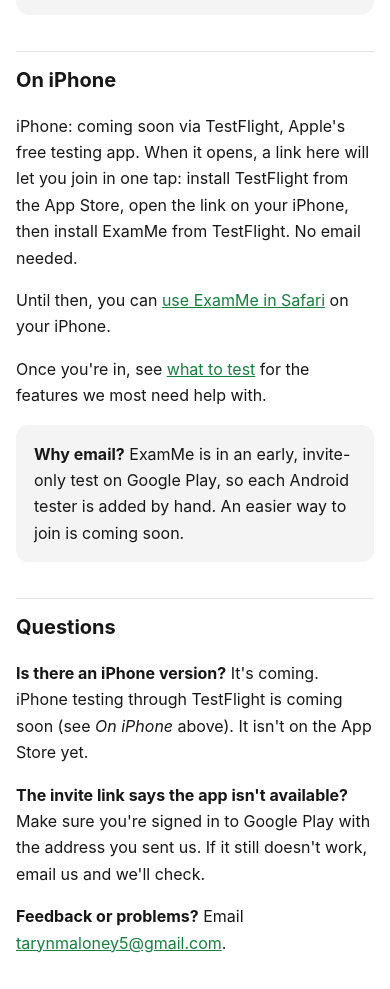
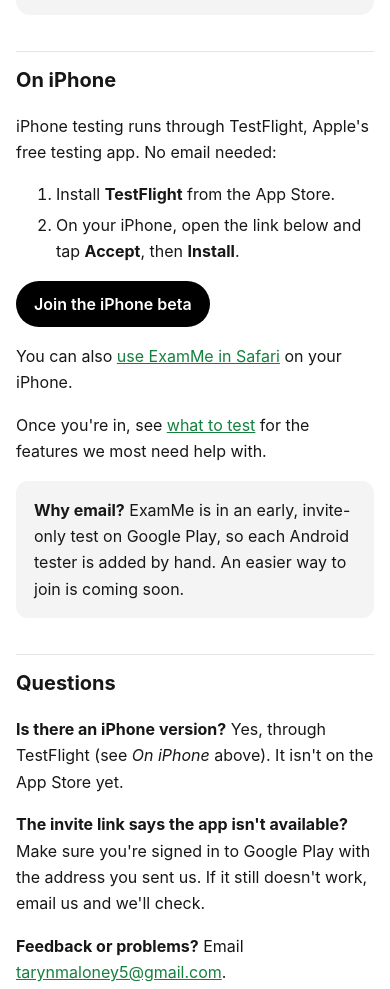
Before and after one commit to tarynmaloney5-ui/exammenow-site, a plain HTML site: page testers.html in a window 390 px wide. Shown: the part 879-1868 px from the top of the page. Drawn offline with Linux system fonts and the light colour scheme.

Commit message:
Add the public TestFlight link for the iPhone beta
Co-Authored-By: Claude Opus 5.5 <noreply@anthropic.com>

```diff
--- a/testers.html
+++ b/testers.html
@@ -4,7 +4,7 @@
 <meta charset="utf-8">
 <meta name="viewport" content="width=device-width, initial-scale=1">
 <title>Become a tester · ExamMe</title>
-<meta name="description" content="Try ExamMe on Android before it launches, with iPhone coming soon via TestFlight.">
+<meta name="description" content="Try ExamMe on Android or iPhone before it launches.">
 <meta name="theme-color" content="#000000">
 <link rel="icon" href="icon.png">
 <link rel="stylesheet" href="style.css">
@@ -47,8 +47,13 @@
 </ol>
 
 <h2>On iPhone</h2>
-<p>iPhone: coming soon via TestFlight, Apple's free testing app. When it opens, a link here will let you join in one tap: install TestFlight from the App Store, open the link on your iPhone, then install ExamMe from TestFlight. No email needed.</p>
-<p>Until then, you can <a href="app/">use ExamMe in Safari</a> on your iPhone.</p>
+<p>iPhone testing runs through TestFlight, Apple's free testing app. No email needed:</p>
+<ol>
+<li>Install <strong>TestFlight</strong> from the App Store.</li>
+<li>On your iPhone, open the link below and tap <strong>Accept</strong>, then <strong>Install</strong>.</li>
+</ol>
+<p><a class="button" href="https://testflight.apple.com/join/FXNyPVSw">Join the iPhone beta</a></p>
+<p>You can also <a href="app/">use ExamMe in Safari</a> on your iPhone.</p>
 
 <p>Once you're in, see <a href="testing.html">what to test</a> for the features we most need help with.</p>
 
@@ -57,7 +62,7 @@
 </div>
 
 <h2>Questions</h2>
-<p><strong>Is there an iPhone version?</strong> It's coming. iPhone testing through TestFlight is coming soon (see <em>On iPhone</em> above). It isn't on the App Store yet.</p>
+<p><strong>Is there an iPhone version?</strong> Yes, through TestFlight (see <em>On iPhone</em> above). It isn't on the App Store yet.</p>
 <p><strong>The invite link says the app isn't available?</strong> Make sure you're signed in to Google Play with the address you sent us. If it still doesn't work, email us and we'll check.</p>
 <p><strong>Feedback or problems?</strong> Email <a href="mailto:tarynmaloney5@gmail.com?subject=ExamMe%20tester%20feedback">tarynmaloney5@gmail.com</a>.</p>
 
```
Also changed, not shown: index.html (+2 -2 lines).
